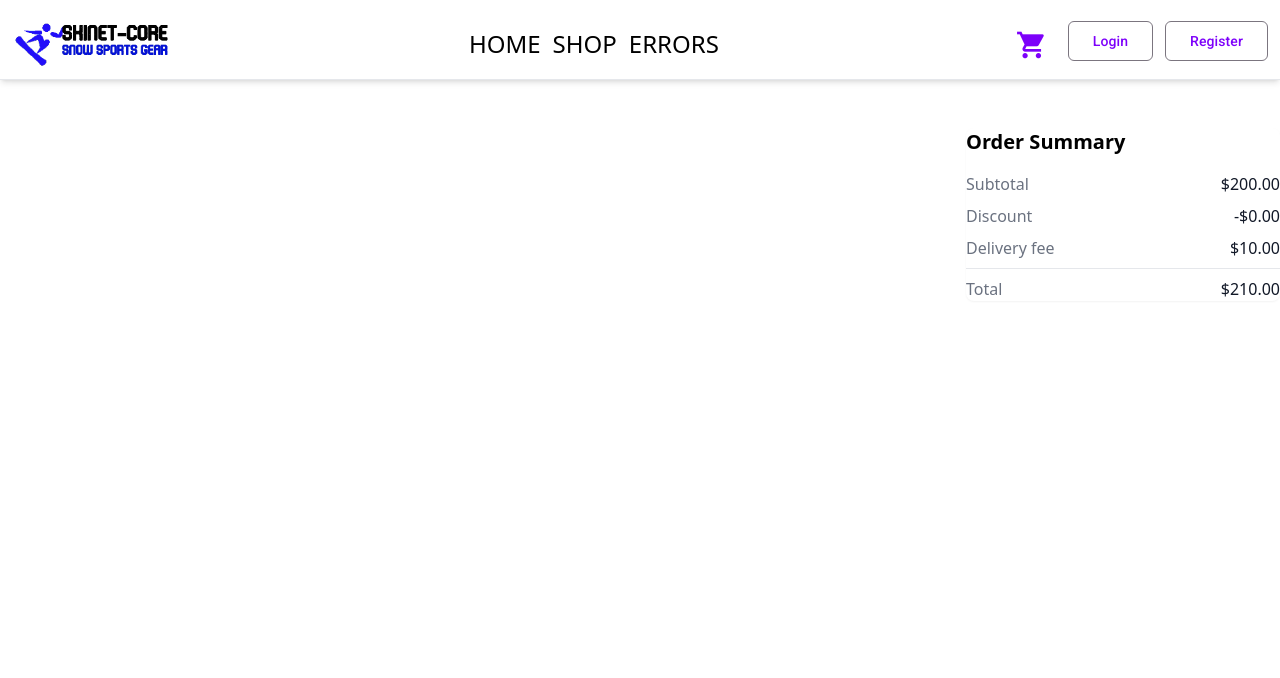
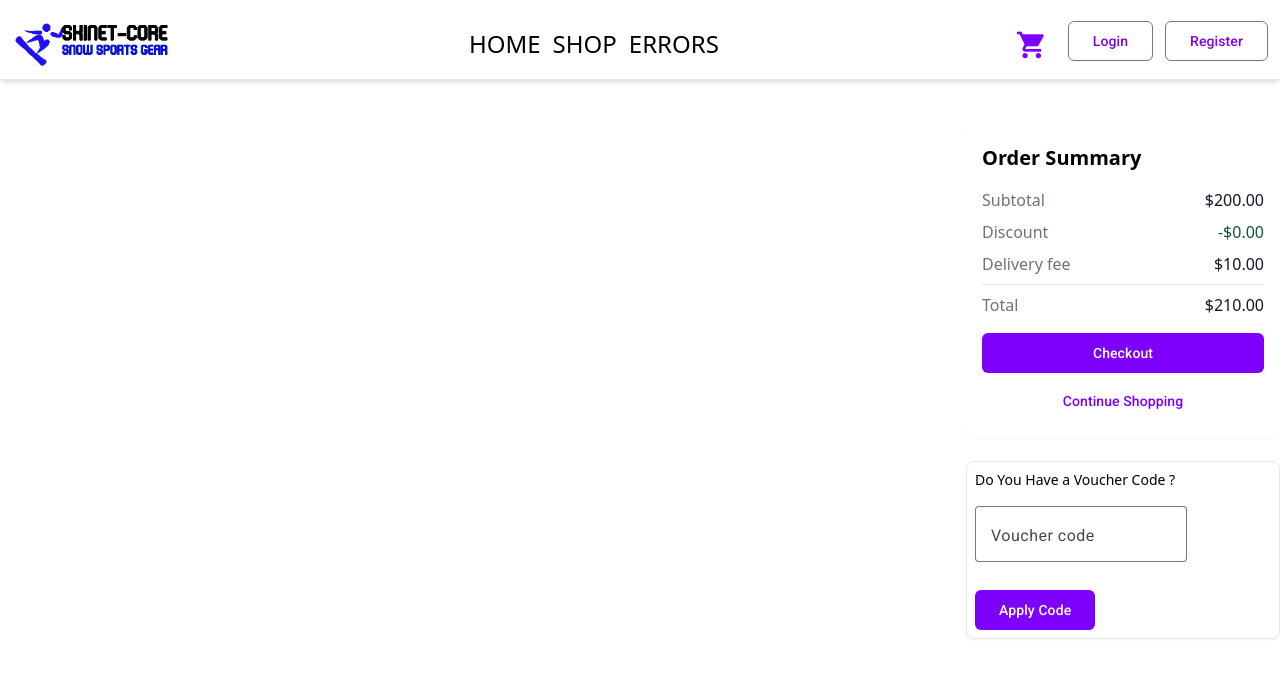
Before and after one commit to mohyeDev/skinet, an Angular app in the folder client/: page /cart in a window 1280 px wide. Shown: the top 678 px of the page. Built offline with nearby package versions, Linux system fonts and the light colour scheme.

Commit message:
Creating the order summary component part 2

```diff
--- a/client/src/app/shared/components/order-summary/order-summary.component.html
+++ b/client/src/app/shared/components/order-summary/order-summary.component.html
@@ -1,5 +1,5 @@
 <div class="mx-auto max-w-4xl flex-1 space-y-6 w-full">
-    <div class="space-y-4 rounded-lg border-gray-200 bg-white shadow-sm">
+    <div class="space-y-4 rounded-lg border-gray-200 p-4 bg-white shadow-sm">
         <p class="text-xl font-semibold">Order Summary</p>
         <div class="space-y-4">
             <div class="space-y-2">
@@ -10,7 +10,7 @@
 
                 <dl class="flex items-center justify-between gap-4">
                     <dt class="font-medium text-gray-500">Discount</dt>
-                    <dd class="font-medium text-gray-900">-$0.00</dd>
+                    <dd class="font-medium text-green-900">-$0.00</dd>
                 </dl>
 
                 <dl class="flex items-center justify-between gap-4">
@@ -24,7 +24,25 @@
                 </dl>
 
             </div>
+            <div class="flex flex-col gap-2">
+                <button routerLink="/checkout" mat-flat-button>Checkout</button>
+                <button routerLink="/shop" mat-button>Continue Shopping</button>
+
+            </div>
         </div>
     </div>
 
+    <div class="space-y-4 rounded-lg border border-gray-200 bg-white shadow-sm">
+        <form class="space-y-2 flex-col p-2 ">
+            <label class="mb-2 block text-sm font-medium">
+                Do You Have a Voucher Code ?
+            </label>
+            <mat-form-field appearance="outline">
+                <mat-label>Voucher code</mat-label>
+                 <input type="text" matInput>
+            </mat-form-field>
+            <button mat-flat-button>Apply Code</button>
+        </form>
+    </div>
+
 </div>
```
Also changed, not shown: client/src/app/shared/components/order-summary/order-summary.component.ts (+11 -1 lines).
